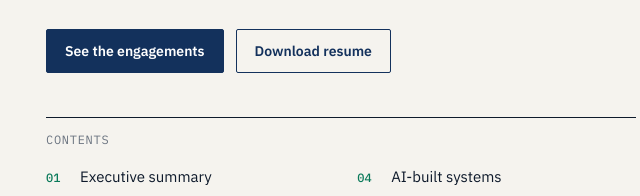
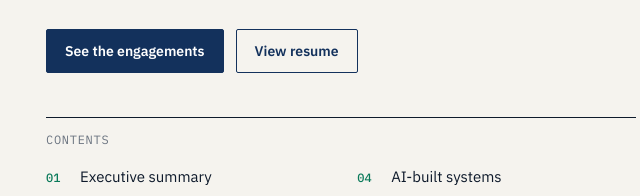
Before and after one commit to bhaavannimmagadda2027-commits/portfolio, a plain HTML site: page index.html in a window 1280 px wide. Shown: the part 467-663 px from the top of the page, 74-714 px from the left. Drawn offline with Linux system fonts and the light colour scheme.

Commit message:
Open resume in a new tab instead of downloading it
Rename the resume buttons to "View resume" and open the PDF in a new
browser tab.

Co-Authored-By: Claude Opus 5.5 <noreply@anthropic.com>

```diff
--- a/index.html
+++ b/index.html
@@ -333,7 +333,7 @@ dialog.lb button{font:600 13px var(--sans);background:#fff;color:var(--ink);bord
       <p class="lede">Consulting at ZS Associates, commercial strategy at PepsiCo, then co-founding a D2C brand from zero. I bring structure to ambiguous problems and tie the work to a number that moved.</p>
       <div class="btns">
         <a class="btn primary" href="#engagements">See the engagements</a>
-        <a class="btn ghost" href="assets/Resume_Bhaavan_Nimmagadda.pdf" download="Bhaavan_Nimmagadda_Resume.pdf">Download resume</a>
+        <a class="btn ghost" href="assets/Resume_Bhaavan_Nimmagadda.pdf" target="_blank" rel="noopener">View resume</a>
       </div>
       <nav class="contents" aria-label="Contents">
         <span class="mono">Contents</span>
@@ -601,7 +601,7 @@ dialog.lb button{font:600 13px var(--sans);background:#fff;color:var(--ink);bord
   <div class="wrap">
     <div class="slide-head"><span class="mono"><b>03</b> · Track record</span><span class="mono">2015 – today</span></div>
     <h2 class="action-title wide rv">From architecture to analytics to commercial strategy, each move added a layer closer to the P&amp;L</h2>
-    <p class="sub rv">Exhibit 3.1 lays out the path. Dates as on my <a href="assets/Resume_Bhaavan_Nimmagadda.pdf" download="Bhaavan_Nimmagadda_Resume.pdf">resume</a>.</p>
+    <p class="sub rv">Exhibit 3.1 lays out the path. Dates as on my <a href="assets/Resume_Bhaavan_Nimmagadda.pdf" target="_blank" rel="noopener">resume</a>.</p>
 
     <div class="gantt rv" role="img" aria-label="Career timeline from 2015 to 2026">
       <div class="g-axis"><div></div><div class="ticks">
@@ -756,7 +756,7 @@ dialog.lb button{font:600 13px var(--sans);background:#fff;color:var(--ink);bord
       <a href="mailto:bhaavan.nimmagadda2027@mastersunion.org"><span class="k">Email</span><span class="v">bhaavan.nimmagadda2027@mastersunion.org</span></a>
       <a href="https://www.linkedin.com/in/bhaavan-nimmagadda/" target="_blank" rel="noopener"><span class="k">LinkedIn</span><span class="v">linkedin.com/in/bhaavan-nimmagadda</span></a>
       <a href="tel:+917381110837"><span class="k">Phone</span><span class="v">+91 73811 10837</span></a>
-      <a href="assets/Resume_Bhaavan_Nimmagadda.pdf" download="Bhaavan_Nimmagadda_Resume.pdf"><span class="k">Resume</span><span class="v">Download PDF</span></a>
+      <a href="assets/Resume_Bhaavan_Nimmagadda.pdf" target="_blank" rel="noopener"><span class="k">Resume</span><span class="v">View resume</span></a>
     </div>
   </div>
 </section>
```
